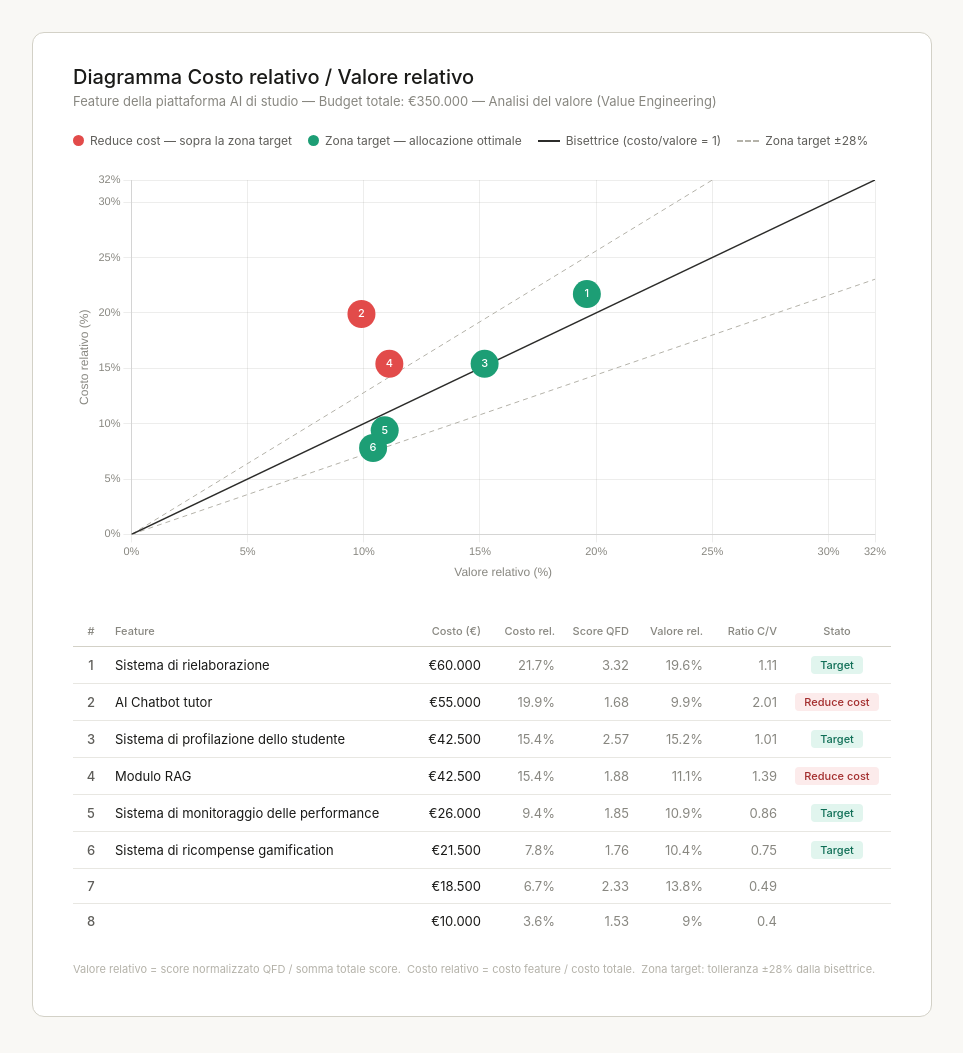
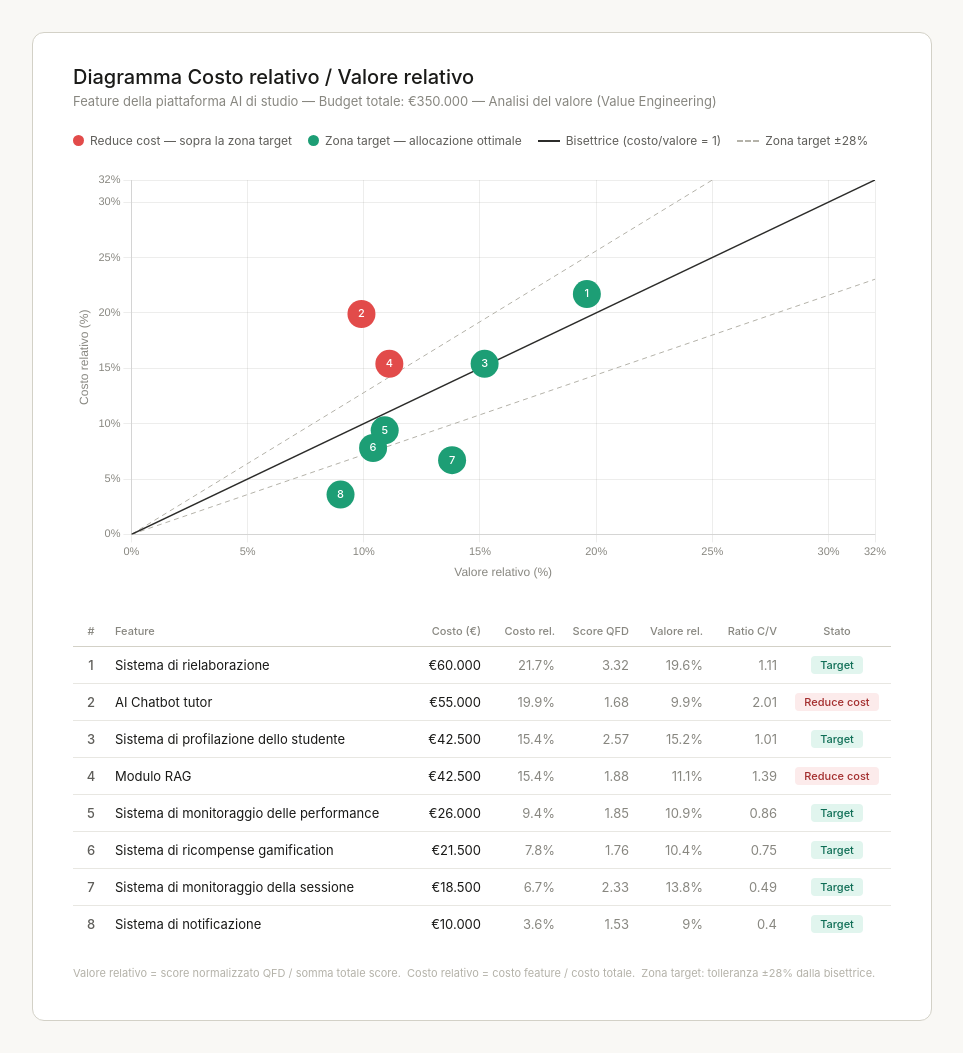
Before and after one commit to racso96as/content-transformers, a plain HTML site: page tanaka.html in a window 1280 px wide. Shown: the whole page, without its empty margins (158-1121 px from the left). Drawn offline with nearby package versions, Linux system fonts and the light colour scheme.

Commit message:
Add files via upload

```diff
--- a/tanaka.html
+++ b/tanaka.html
@@ -151,9 +151,8 @@
       white-space: nowrap;
     }
 
-    .badge-target        { background: #e1f5ee; color: #0f6e56; }
-    .badge-reduce        { background: #fcebeb; color: #a32d2d; }
-    .badge-enhance       { background: #e6f1fb; color: #185fa5; }
+    .badge-target  { background: #e1f5ee; color: #0f6e56; }
+    .badge-reduce  { background: #fcebeb; color: #a32d2d; }
   </style>
 </head>
 <body>
@@ -164,7 +163,6 @@
     <div class="legend">
       <span class="legend-item"><span class="legend-dot" style="background:#e24b4a;"></span>Reduce cost — sopra la zona target</span>
       <span class="legend-item"><span class="legend-dot" style="background:#1d9e75;"></span>Zona target — allocazione ottimale</span>
-
       <span class="legend-item"><span class="legend-line" style="background:#2c2c2a;"></span>Bisettrice (costo/valore = 1)</span>
       <span class="legend-item"><span class="legend-dashed"></span>Zona target ±28%</span>
     </div>
@@ -207,6 +205,7 @@
   </div>
 
   <script>
+    // Feature 7 e 8 spostate in "Target"
     const features = [
       { n:1, name:"Sistema di rielaborazione",                    cost:60000, costRel:21.7, scoreQFD:3.32, valRel:19.6, cv:1.11, stato:"Target" },
       { n:2, name:"AI Chatbot tutor",                             cost:55000, costRel:19.9, scoreQFD:1.68, valRel:9.9,  cv:2.01, stato:"Reduce cost" },
@@ -214,21 +213,19 @@
       { n:4, name:"Modulo RAG",                                   cost:42500, costRel:15.4, scoreQFD:1.88, valRel:11.1, cv:1.39, stato:"Reduce cost" },
       { n:5, name:"Sistema di monitoraggio delle performance",    cost:26000, costRel:9.4,  scoreQFD:1.85, valRel:10.9, cv:0.86, stato:"Target" },
       { n:6, name:"Sistema di ricompense gamification",           cost:21500, costRel:7.8,  scoreQFD:1.76, valRel:10.4, cv:0.75, stato:"Target" },
-      { n:7, name:"Sistema di monitoraggio della sessione",       cost:18500, costRel:6.7,  scoreQFD:2.33, valRel:13.8, cv:0.49, stato:"Enhance value" },
-      { n:8, name:"Sistema di notificazione",                     cost:10000, costRel:3.6,  scoreQFD:1.53, valRel:9.0,  cv:0.40, stato:"Enhance value" }
+      { n:7, name:"Sistema di monitoraggio della sessione",       cost:18500, costRel:6.7,  scoreQFD:2.33, valRel:13.8, cv:0.49, stato:"Target" },
+      { n:8, name:"Sistema di notificazione",                     cost:10000, costRel:3.6,  scoreQFD:1.53, valRel:9.0,  cv:0.40, stato:"Target" }
     ];
 
-    const colorMap   = { "Target":"#1d9e75", "Reduce cost":"#e24b4a", "Enhance value":"#378add" };
-    const badgeClass = { "Target":"badge-target", "Reduce cost":"badge-reduce", "Enhance value":"badge-enhance" };
+    const colorMap   = { "Target":"#1d9e75", "Reduce cost":"#e24b4a" };
+    const badgeClass = { "Target":"badge-target", "Reduce cost":"badge-reduce" };
 
-    // ── MODIFICA 1: escludi Enhance value dal grafico ──
-    const visibleFeatures = features.filter(f => f.stato !== "Enhance value");
-    const scatterData = visibleFeatures.map(f => ({ x: f.valRel, y: f.costRel, label: f.n, name: f.name, stato: f.stato }));
+    const scatterData = features.map(f => ({ x: f.valRel, y: f.costRel, label: f.n, name: f.name, stato: f.stato }));
 
     const max = 32;
-    const line       = [{ x:0, y:0 }, { x:max, y:max }];
-    const upperBand  = [{ x:0, y:0 }, { x:max, y:max * 1.28 }];
-    const lowerBand  = [{ x:0, y:0 }, { x:max, y:max * 0.72 }];
+    const line      = [{ x:0, y:0 }, { x:max, y:max }];
+    const upperBand = [{ x:0, y:0 }, { x:max, y:max * 1.28 }];
+    const lowerBand = [{ x:0, y:0 }, { x:max, y:max * 0.72 }];
 
     const labelPlugin = {
       id: 'pointLabels',
@@ -329,20 +326,18 @@
       }
     });
 
-    // ── MODIFICA 2: in tabella, nessun nome per Enhance value ──
     const tbody = document.getElementById('tableBody');
     features.forEach(f => {
       const tr = document.createElement('tr');
-      const displayName = f.stato === "Enhance value" ? "" : f.name;
       tr.innerHTML = `
         <td>${f.n}</td>
-        <td>${displayName}</td>
+        <td>${f.name}</td>
         <td>€${f.cost.toLocaleString('it-IT')}</td>
         <td class="muted">${f.costRel}%</td>
         <td class="muted">${f.scoreQFD}</td>
         <td class="muted">${f.valRel}%</td>
         <td class="muted">${f.cv}</td>
-        <td>${f.stato !== "Enhance value" ? `<span class="badge ${badgeClass[f.stato]}">${f.stato}</span>` : ""}</td>
+        <td><span class="badge ${badgeClass[f.stato]}">${f.stato}</span></td>
       `;
       tbody.appendChild(tr);
     });
```
